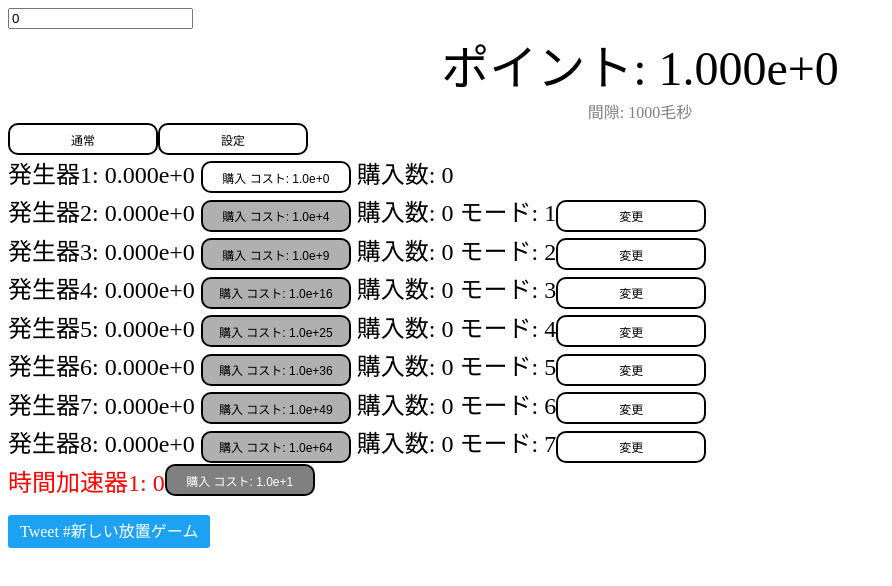
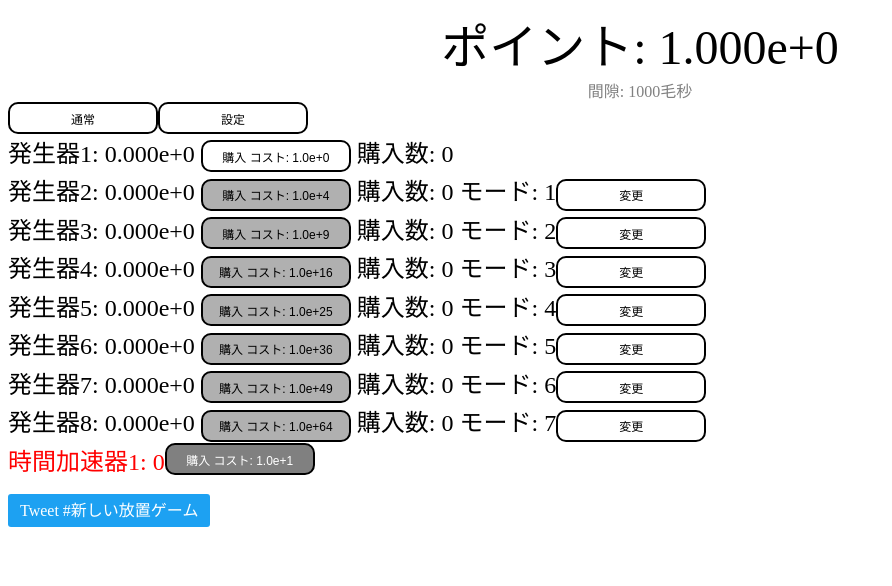
Before and after one commit to dem08656775/newincrementalgame, a plain HTML site: page index.html in a window 1280 px wide. Shown: the whole page, without its empty margins (0-892 px from the left). Drawn offline with nearby package versions, Linux system fonts and the light colour scheme.

Commit message:
Add files via upload

```diff
--- a/index.html
+++ b/index.html
@@ -9,7 +9,6 @@
 
 <body>
 	<div id="app">
-    <input type="Decimal" v-model="player.levelresettime"></input>
 		<div class="container" v-cloak>
 			<div id="coinamount">ポイント: {{ player.money.toExponential(3) }}</div>
 			<div id="tickspeed">間隙: {{ Math.round(player.tickspeed) }}毛秒</div>
```
